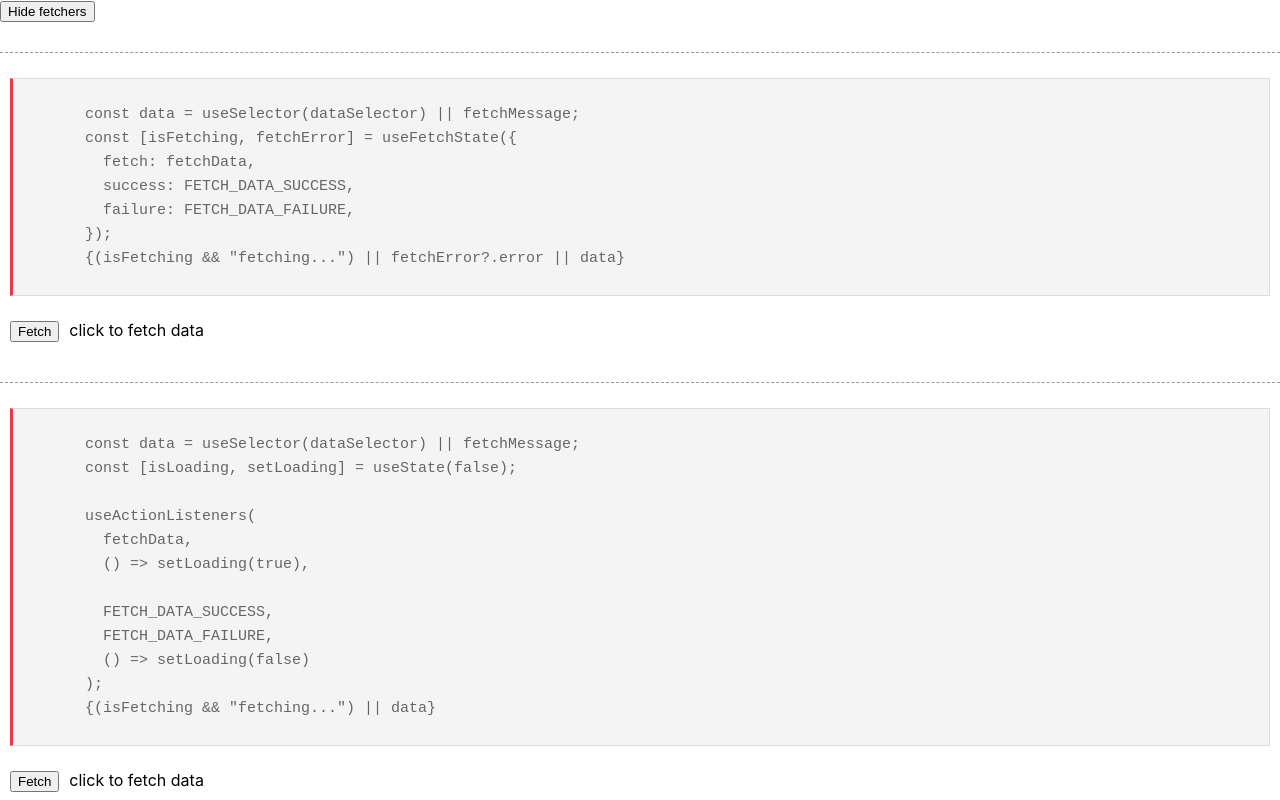
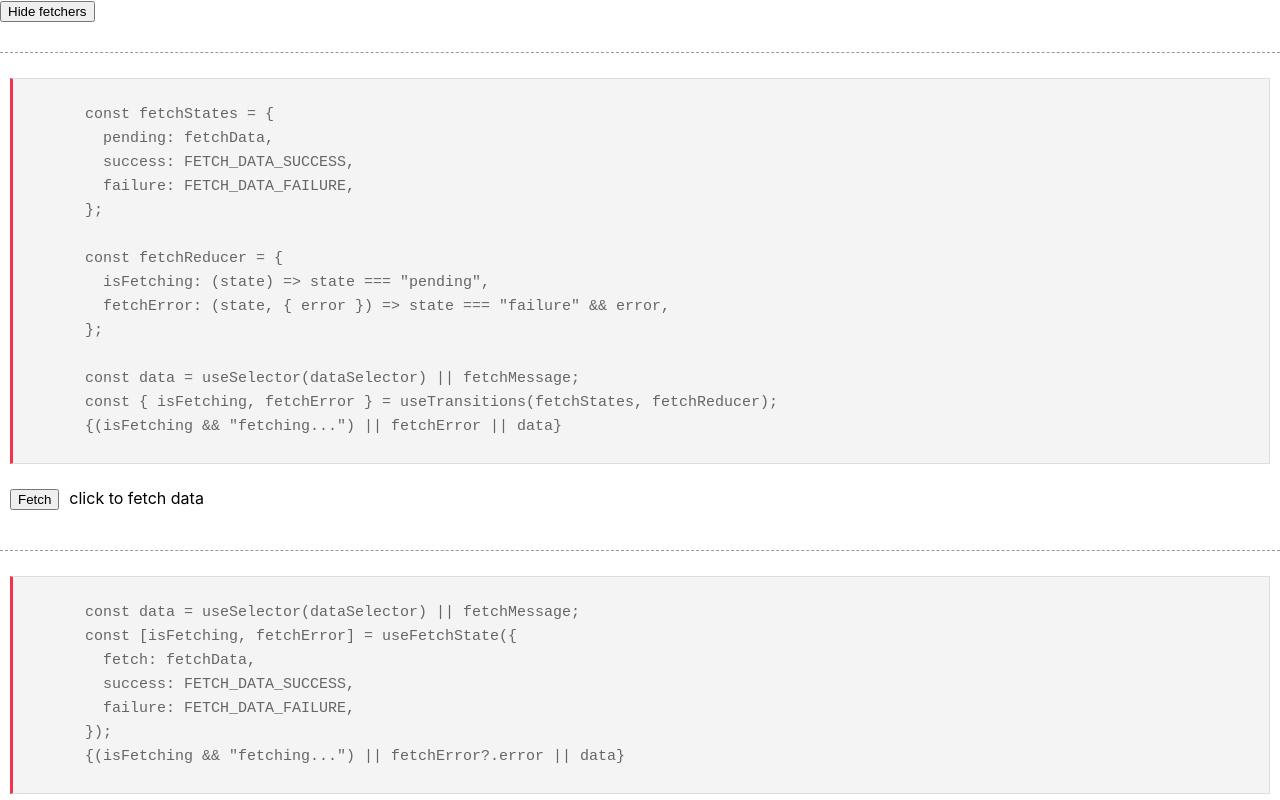
Before and after one commit to jsbuzz/redux-signal-demo, a React (Create React App) app: page / in a window 1280 px wide. Shown: the top 800 px of the page. Built offline with nearby package versions, Linux system fonts and the light colour scheme.

Commit message:
redux-transitions

```diff
--- a/package.json
+++ b/package.json
@@ -11,6 +11,7 @@
     "react-redux": "^7.2.1",
     "react-scripts": "3.4.3",
     "redux": "^4.0.5",
+    "redux-signal": "jsBuzz/redux-signal#0.1.0",
     "redux-thunk": "^2.3.0"
   },
   "scripts": {
--- a/src/App.js
+++ b/src/App.js
@@ -5,6 +5,7 @@ import "./App.css";
 import { DataFetcher } from "./components/DataFetcher";
 import { SecondDataFetcher } from "./components/SecondDataFetcher";
 import { ThirdDataFetcher } from "./components/ThirdDataFetcher";
+import { DataFetcherWithTransitions } from "./components/DataFetcherWithTransitions";
 
 function App() {
   const [showFetchers, setShowFetchers] = useState(true);
@@ -15,6 +16,7 @@ function App() {
           <button onClick={() => setShowFetchers(!showFetchers)}>
             {showFetchers ? "Hide fetchers" : "Show fetchers"}
           </button>
+          {showFetchers && <DataFetcherWithTransitions />}
           {showFetchers && <SecondDataFetcher />}
           {showFetchers && <DataFetcher />}
           {showFetchers && <ThirdDataFetcher />}
--- /dev/null
+++ b/src/components/DataFetcherWithTransitions.js
@@ -0,0 +1,52 @@
+import React from "react";
+import { useDispatch, useSelector } from "react-redux";
+import { FETCH_DATA_FAILURE, FETCH_DATA_SUCCESS } from "../redux/actions";
+import { fetchData } from "../redux/thunks/fetchData";
+import { useTransitions } from "../redux-signal";
+
+const dataSelector = (store) => store.data.data;
+
+const fetchStates = {
+  pending: fetchData,
+  success: FETCH_DATA_SUCCESS,
+  failure: FETCH_DATA_FAILURE,
+};
+
+const fetchReducer = {
+  isFetching: (state) => state === "pending",
+  fetchError: (state, { error }) => state === "failure" && error,
+};
+
+export const DataFetcherWithTransitions = () => {
+  const dispatch = useDispatch();
+  const fetchMessage = "click to fetch data";
+  const data = useSelector(dataSelector) || fetchMessage;
+  const { isFetching, fetchError } = useTransitions(fetchStates, fetchReducer);
+
+  return (
+    <div className="data-fetcher">
+      <pre>
+        {`
+        const fetchStates = {
+          pending: fetchData,
+          success: FETCH_DATA_SUCCESS,
+          failure: FETCH_DATA_FAILURE,
+        };
+
+        const fetchReducer = {
+          isFetching: (state) => state === "pending",
+          fetchError: (state, { error }) => state === "failure" && error,
+        };
+
+        const data = useSelector(dataSelector) || fetchMessage;
+        const { isFetching, fetchError } = useTransitions(fetchStates, fetchReducer);
+        {(isFetching && "fetching...") || fetchError || data}
+      `}
+      </pre>
+      <button disabled={isFetching} onClick={() => dispatch(fetchData(500))}>
+        Fetch
+      </button>
+      {(isFetching && "fetching...") || fetchError || data}
+    </div>
+  );
+};
--- a/src/components/SecondDataFetcher.js
+++ b/src/components/SecondDataFetcher.js
@@ -29,7 +29,7 @@ export const SecondDataFetcher = () => {
         {(isFetching && "fetching...") || fetchError?.error || data}
       `}
       </pre>
-      <button disabled={isFetching} onClick={() => dispatch(fetchData())}>
+      <button disabled={isFetching} onClick={() => dispatch(fetchData(500))}>
         Fetch
       </button>
       {(isFetching && "fetching...") || fetchError?.error || data}
--- a/src/redux-signal/index.js
+++ b/src/redux-signal/index.js
@@ -1,14 +1,30 @@
 import { useEffect, useState } from "react";
 
+// 32 bit FNV-1a hash
+// Ref.: http://isthe.com/chongo/tech/comp/fnv/
+function hash(str) {
+  var FNV1_32A_INIT = 0x811c9dc5;
+  var hval = FNV1_32A_INIT;
+  for (var i = 0; i < str.length; ++i) {
+    hval ^= str.charCodeAt(i);
+    hval +=
+      (hval << 1) + (hval << 4) + (hval << 7) + (hval << 8) + (hval << 24);
+  }
+  return hval >>> 0;
+}
+
 const actionListeners = {};
+window.actionListeners = actionListeners;
 
 const thunkRX = /.*=>.*dispatch.*=>/i;
 
+const thunkKey = (thunkFn) => "thunk#" + hash(thunkFn.toString());
+
 const isThunk = (fn) => !!fn.toString().match(thunkRX);
 const asArray = (a) => (Array.isArray(a) ? a : [a]);
-const asKey = (str) => (typeof str === "function" ? str().toString() : str);
+const asKey = (str) => (typeof str === "function" ? thunkKey(str()) : str);
 const actionKey = (action) =>
-  typeof action === "function" ? action.toString() : action.type;
+  typeof action === "function" ? thunkKey(action) : action.type;
 
 // redux middleware that will call the action listeners
 export const actionListener = () => (next) => (action) => {
@@ -108,3 +124,27 @@ export const withPendingState = (thunk) => (...done) => {
     },
   ];
 };
+
+// hook for transitions
+export const useTransitions = (transitionStates, transitionReducer) => {
+  const [state, setState] = useState({});
+
+  let listeners = [];
+  Object.keys(transitionStates).forEach((transition) => {
+    listeners = [
+      ...listeners,
+      ...asArray(transitionStates[transition]),
+      (value) =>
+        setState(
+          Object.keys(transitionReducer).reduce((st, key) => {
+            st[key] = transitionReducer[key](transition, value);
+            return st;
+          }, {})
+        ),
+    ];
+  });
+
+  useActionListeners(...listeners);
+
+  return state;
+};
--- a/src/redux/thunks/fetchData.js
+++ b/src/redux/thunks/fetchData.js
@@ -1,12 +1,12 @@
 import { setData, fetchDataError } from "../actions";
 
 let counter = 0;
-export const fetchData = () => (dispatch) => {
+export const fetchData = (delay = 800) => (dispatch) => {
   setTimeout(() => {
     if (++counter % 3) {
       dispatch(setData(`This is the fetched data #${counter}`));
     } else {
-      dispatch(fetchDataError(`Whoopsie #${counter}`));
+      dispatch(fetchDataError(`Whoopsie #${counter / 3}`));
     }
-  }, 800);
+  }, delay);
 };
```
Also changed, not shown: 1 other file (tests, documents, lock files or other folders).
